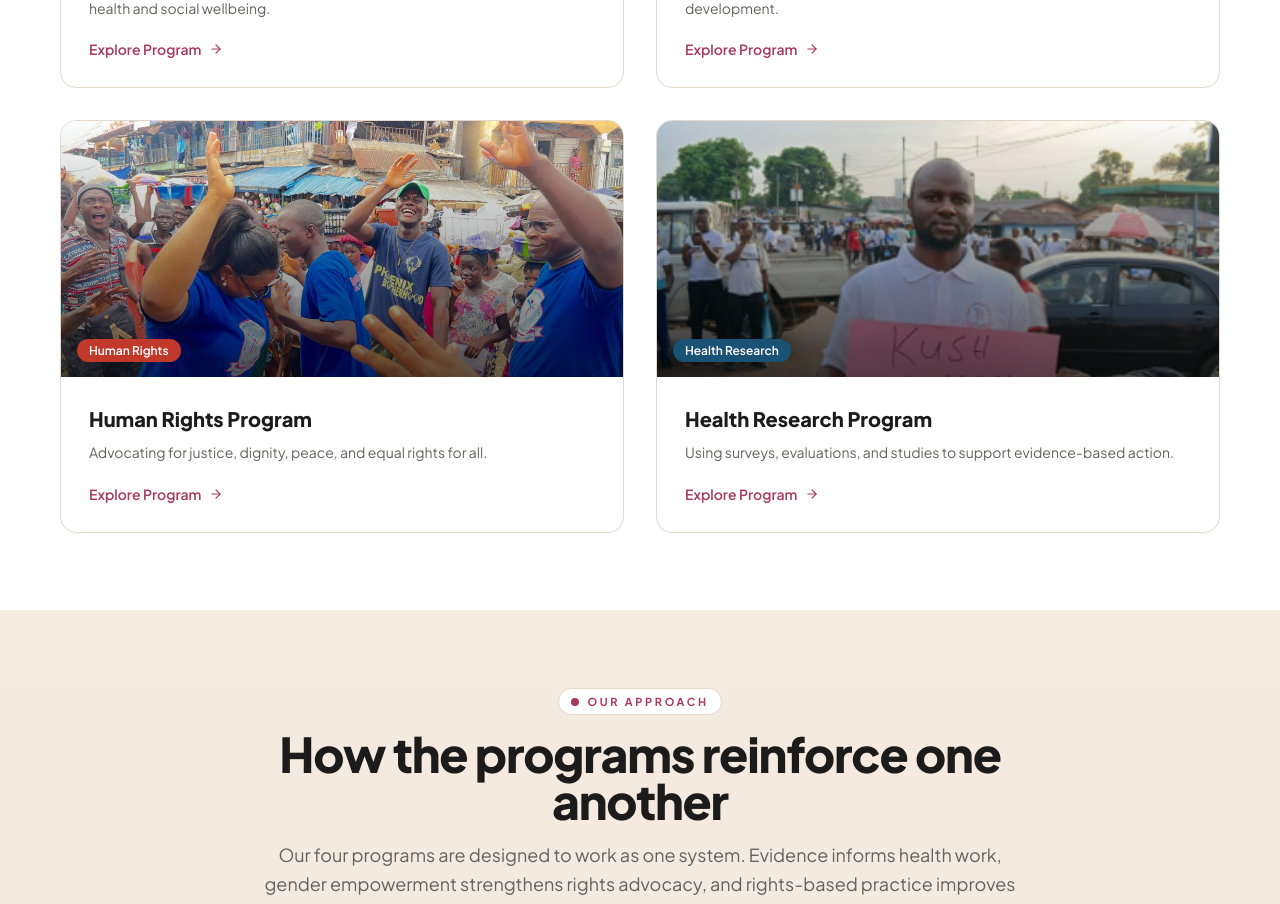
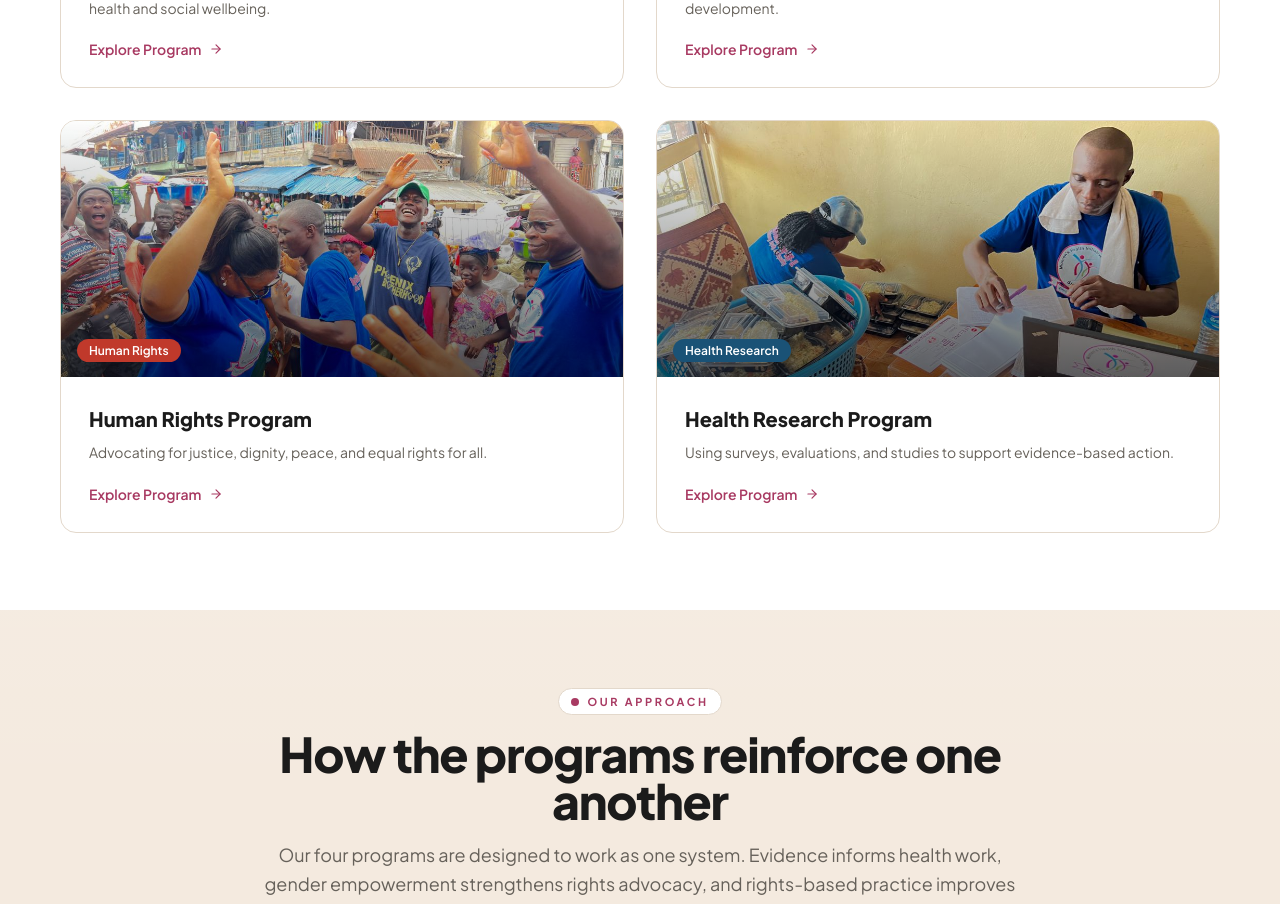
Before and after one commit to STEVOHCODER/WHI_new, a Next.js app: page /programs in a window 1280 px wide. Shown: the part 840-1744 px from the top of the page. Built offline with nearby package versions, Linux system fonts and the light colour scheme.

Commit message:
content: use fieldwork photo as Health Research hero image

```diff
--- a/app/page.tsx
+++ b/app/page.tsx
@@ -13,7 +13,7 @@ import {
   launchCrowd,
   officeAdmin,
   officeDesk,
-  officeRoom,
+  researchFieldwork,
   sportMatch,
   teamBanner,
 } from "@/data/photo-assets";
@@ -417,7 +417,7 @@ export default function HomePage() {
 
             <AnimatedSection>
               <div className="grid grid-cols-1 gap-4 sm:grid-cols-2">
-                {[teamBanner, officeDesk, officeRoom, sportMatch, officeAdmin].map((image, index) => (
+                {[teamBanner, officeDesk, researchFieldwork, sportMatch, officeAdmin].map((image, index) => (
                   <article
                     key={`${index}-${image.src}`}
                     className="overflow-hidden rounded-[1.5rem] border border-[var(--color-border)] bg-white shadow-[0_12px_34px_rgba(14,24,20,0.06)]"
--- a/app/partner-with-us/page.tsx
+++ b/app/partner-with-us/page.tsx
@@ -10,8 +10,8 @@ import {
   launchCrowd,
   officeAdmin,
   officeDesk,
-  officeRoom,
   outreachSpeaker,
+  researchFieldwork,
   sportMatch,
   sports1,
   sports2,
@@ -112,9 +112,9 @@ const galleryPhotos = [
     frameClass: "aspect-[4/5]",
   },
   {
-    src: officeRoom,
-    alt: "Indoor planning room with equipment and a staff member at work",
-    title: "Meeting Room",
+    src: researchFieldwork,
+    alt: "WHI-SL staff recording field data and health samples during a research session",
+    title: "Field Research Session",
     text: "A working room and equipment setup that highlights coordination and administration.",
     frameClass: "aspect-[16/10]",
   },
--- a/data/photo-assets.ts
+++ b/data/photo-assets.ts
@@ -10,7 +10,7 @@ import outreachSpeaker from "../otherimages/WhatsApp Image 2026-08-14 at 22.40.3
 import sportMatch from "../otherimages/WhatsApp Image 2026-08-14 at 22.40.44.jpeg";
 import officeDesk from "../otherimages/WhatsApp Image 2026-08-14 at 22.40.49.jpeg";
 import officeAdmin from "../otherimages/WhatsApp Image 2026-08-14 at 22.40.55.jpeg";
-import officeRoom from "../otherimages/WhatsApp Image 2026-08-14 at 22.40.57.jpeg";
+import researchFieldwork from "../otherimages/WhatsApp Image 2026-08-14 at 22.40.57.jpeg";
 
 export {
   communityOutreach,
@@ -25,5 +25,5 @@ export {
   sportMatch,
   officeDesk,
   officeAdmin,
-  officeRoom,
+  researchFieldwork,
 };
--- a/data/programs.ts
+++ b/data/programs.ts
@@ -5,8 +5,8 @@ import {
   launchCrowd,
   officeAdmin,
   officeDesk,
-  officeRoom,
   outreachSpeaker,
+  researchFieldwork,
   sportMatch,
   sports1,
   teamBanner,
@@ -59,7 +59,7 @@ export const programs: Program[] = [
     ],
     image: officeAdmin,
     imageAlt:
-      "WHI-SL staff handling administrative work and documentation",
+      "WHI-SL community football activity used for health messaging",
     challengeImage: sports1,
     challengeImageAlt:
       "WHI-SL sports activity used for community health messaging",
@@ -182,11 +182,12 @@ export const programs: Program[] = [
       "Contributions to national and regional health knowledge",
       "Informed policy and decision-making processes",
     ],
-    image: healthAdvocacy,
-    imageAlt: "WHI-SL health advocacy and community sensitisation moment",
-    challengeImage: officeRoom,
+    image: researchFieldwork,
+    imageAlt:
+      "WHI-SL staff recording field data and health samples during a research session",
+    challengeImage: healthAdvocacy,
     challengeImageAlt:
-      "Indoor meeting and equipment space used for planning",
+      "WHI-SL health advocacy and community sensitisation moment",
     storyImage: officeDesk,
     storyImageAlt:
       "WHI-SL staff member at a desk working with documents and a laptop",
```
